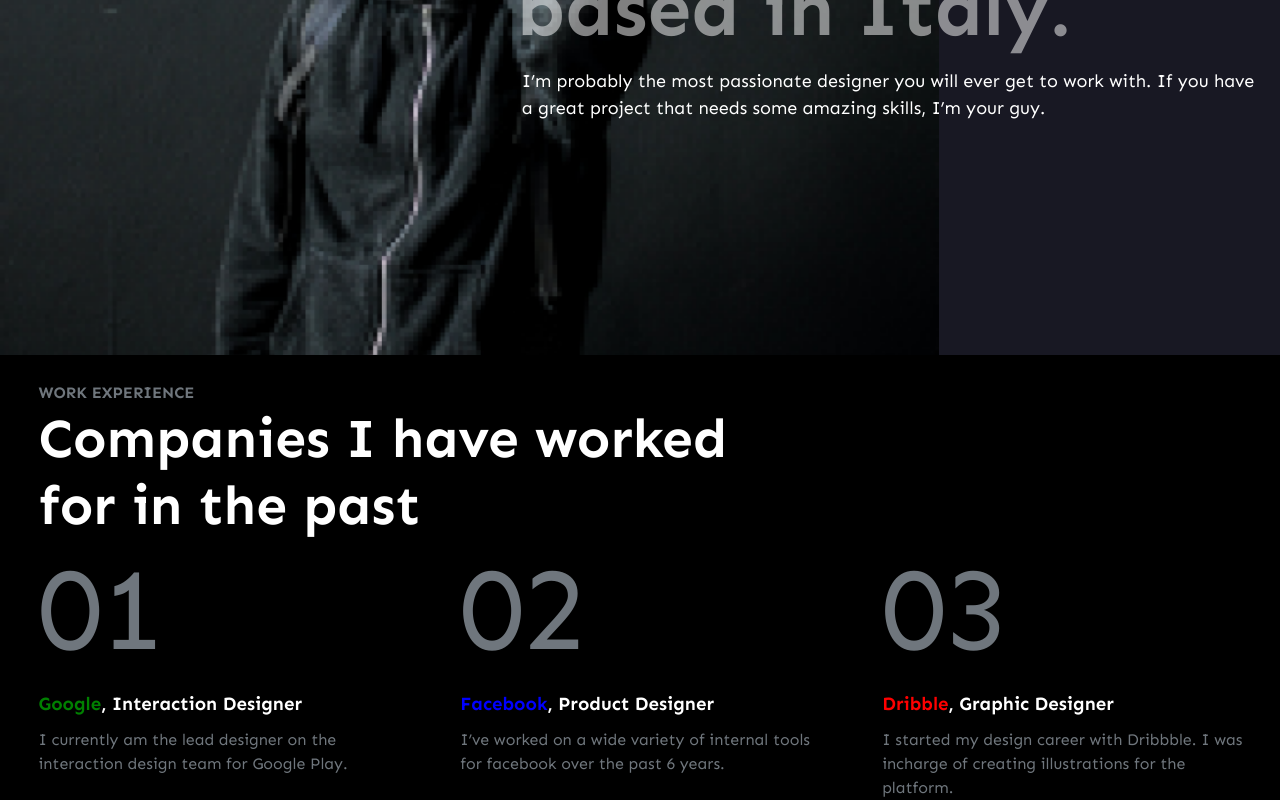
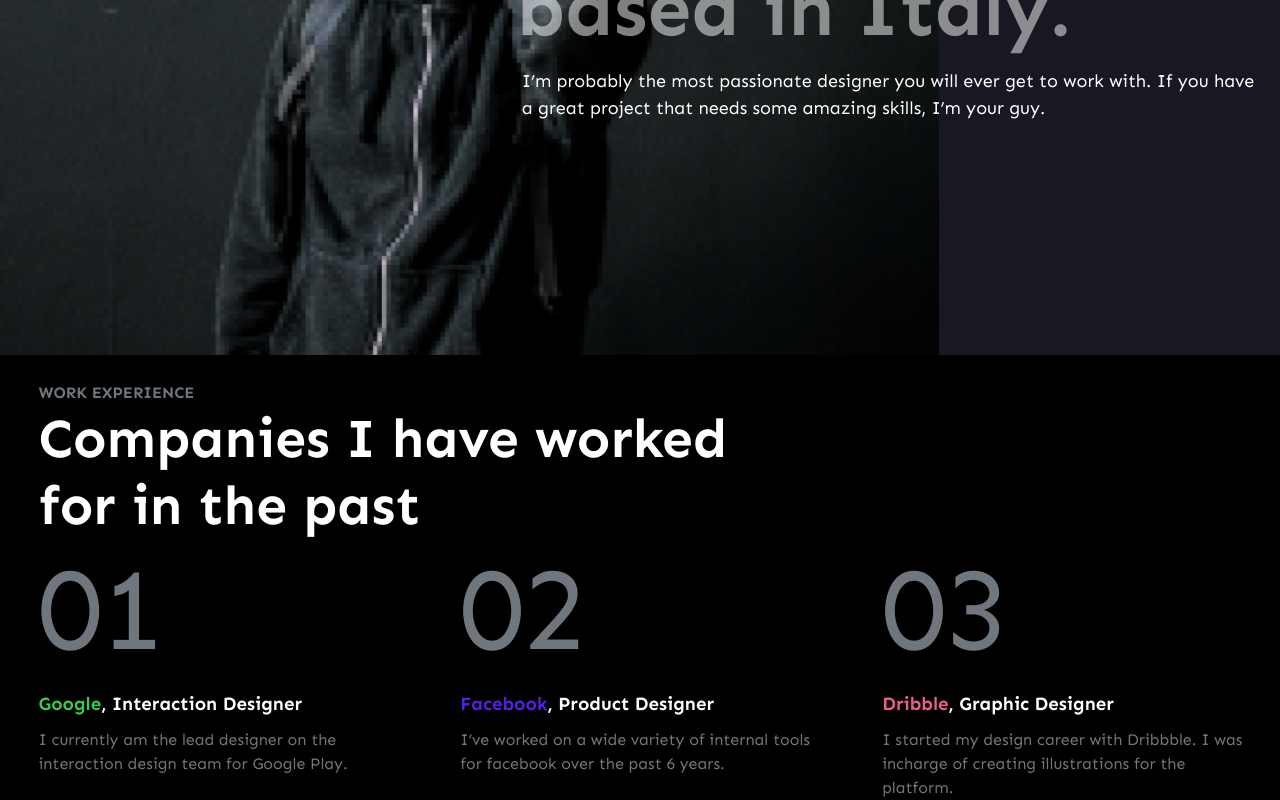
Before and after one commit to Skanetdima/Robin.W, a React (Create React App) app: page / in a window 1280 px wide. Shown: the part 542-1342 px from the top of the page. Built offline with nearby package versions, Linux system fonts and the light colour scheme.

Commit message:
Second container completed + correct colors

```diff
--- a/src/secondContainer.js
+++ b/src/secondContainer.js
@@ -6,11 +6,11 @@ export const SecondContainer = ({ className }) => {
       <h3>
         <span
           style={
-            item.company === "Google"
-              ? { color: "green" }
-              : item.company === "Facebook"
-              ? { color: "blue" }
-              : { color: "red" }
+            item.id === 0
+              ? { color: "#3CC74E" }
+              : item.id === 1
+              ? { color: "#5221E6" }
+              : { color: "#E95D90" }
           }
         >
           {item.company}
```
